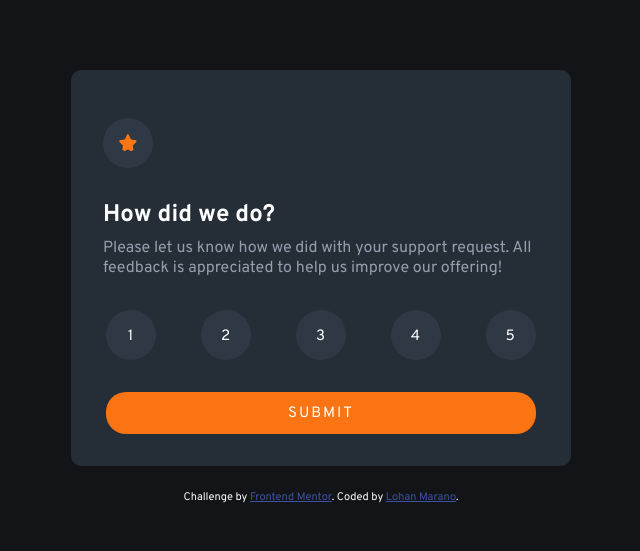
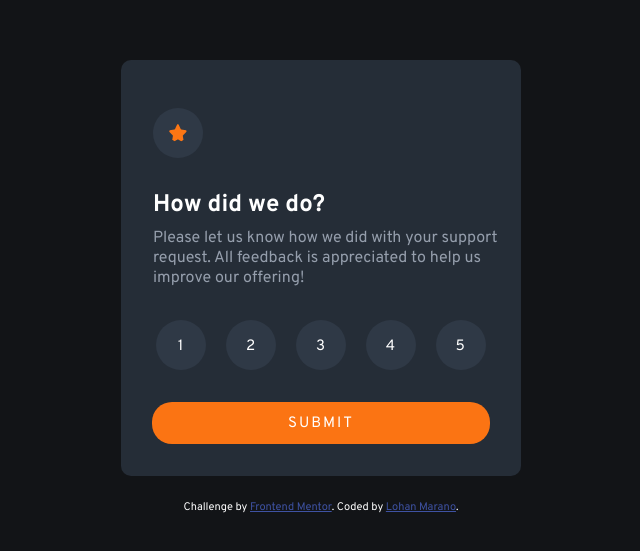
Before and after one commit to LohanMarano/Interactive-rating-component-Javascript-studies-, a plain HTML site: page index.html in a window 1280 px wide. Shown: the part 125-676 px from the top of the page, without its empty margins (319-959 px from the left). Drawn offline with Linux system fonts and the light colour scheme.

Commit message:
section-width-change

```diff
--- a/index.css
+++ b/index.css
@@ -6,7 +6,7 @@ html, body {width: 100%; height: 100%;}
 
 body {display: flex; justify-content:center; flex-direction: column; align-items: center; background-color: hsl(216, 12%, 8%); color: #fff; font-family: Overpass;}
 
-section {background-color: hsl(213, 19%, 18%); display: flex; flex-direction: column; justify-content: center; align-items: flex-start; margin: 1.5rem; padding: 1rem; border-radius: .625rem; width: 150vw; max-width: 500px;}
+section {background-color: hsl(213, 19%, 18%); display: flex; flex-direction: column; justify-content: center; align-items: flex-start; margin: 1.5rem; padding: 1rem; border-radius: .625rem; width: 25rem; max-width: 500px;}
 
 .hidden {display: none;}
 
```
